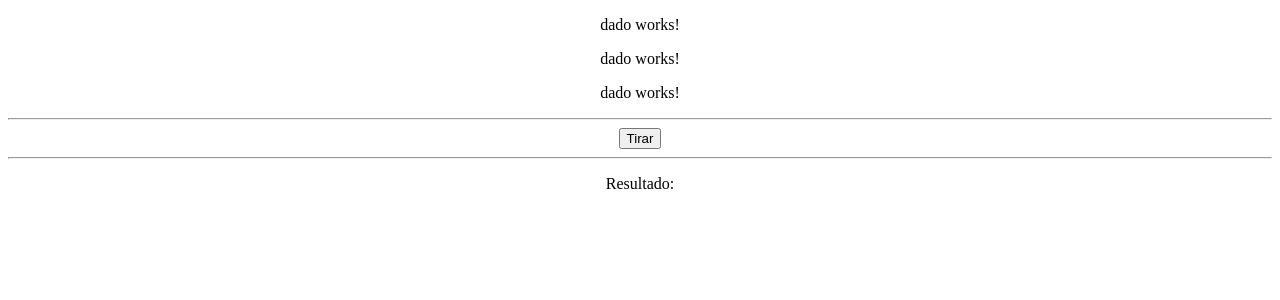
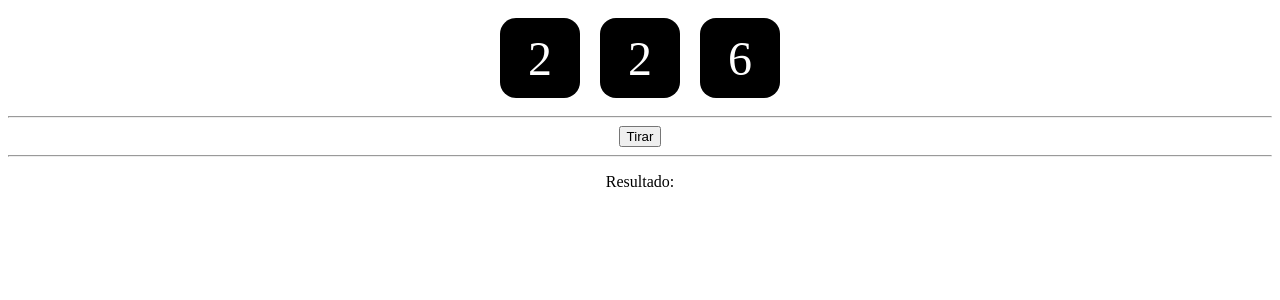
Before and after one commit to angelSantori/angular1, an Angular app in the folder app4/: page / in a window 1280 px wide. Shown: the top 300 px of the page. Built offline with nearby package versions, Linux system fonts and the light colour scheme.

Commit message:
HTML principal

```diff
--- a/app4/src/app/dado/dado.component.html
+++ b/app4/src/app/dado/dado.component.html
@@ -1 +1,3 @@
-<p>dado works!</p>
+<div class="forma">
+    {{valor}}
+</div>
```
